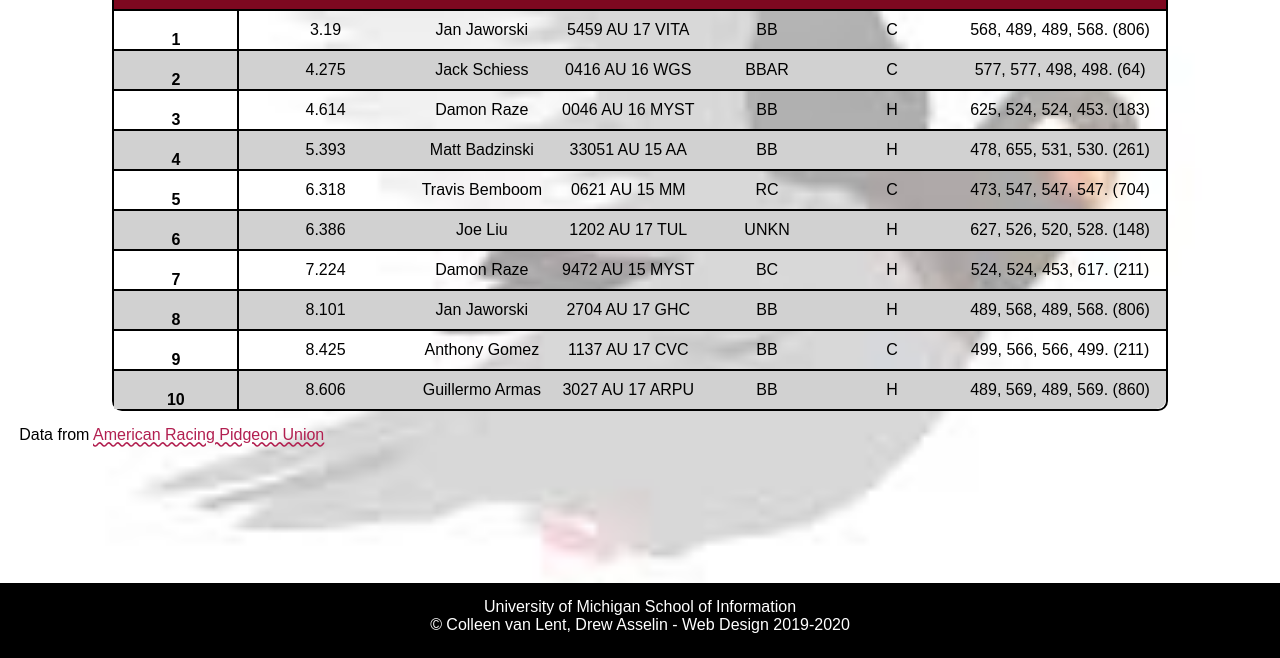
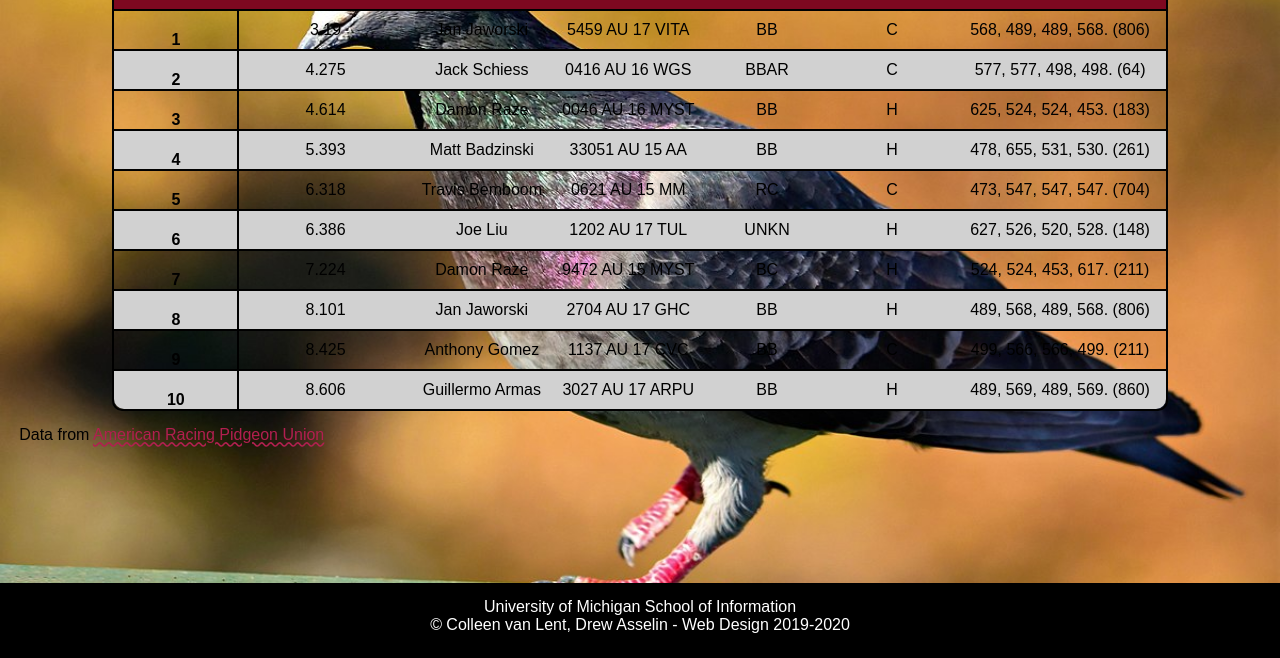
Before and after one commit to clumanauw/homework4-2021, a plain HTML site: page index.html in a window 1280 px wide. Shown: the part 142-800 px from the top of the page. Drawn offline with Linux system fonts and the light colour scheme; a web font is replaced by a local one.

Commit message:
Add files via upload

```diff
--- a/css/style.css
+++ b/css/style.css
@@ -33,7 +33,7 @@ body{
 
   /*Req 1*/
   font-family: "Andika", sans-serif;
-  background-image: url(../images/pigeon-background.jpeg);
+  background-image: url(../images/pigeonn.jpg);
   background-repeat: no-repeat;
   background-color: #DDDDDD;
 }
@@ -118,8 +118,8 @@ thead tr:first-child th:last-child{
   border-top-right-radius: 10px;
 }
 
-tbody tr:first-child th:last-child{
- border-bottom-left-radius: 10px;
+tbody tr:last-child th:first-child{
+  border-bottom-left-radius: 10px;
 }
 
 tbody tr:last-child td:last-child{
```
Also changed, not shown: images/banhmi.jpg (added), images/pigeonn.jpg (added).
